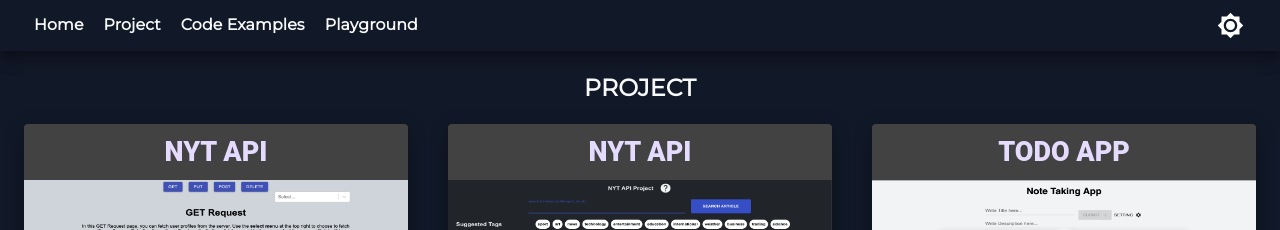
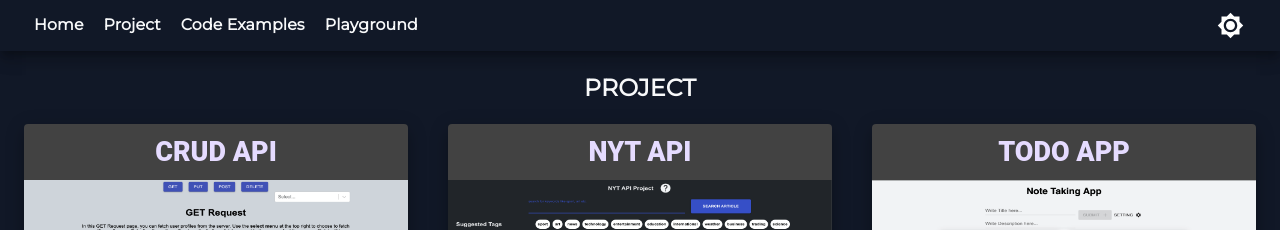
Before and after one commit to YutaMoriJP/Portfolio, a React (Create React App) app: page /project in a window 1280 px wide. Shown: the top 230 px of the page. Built offline with nearby package versions, Linux system fonts and the light colour scheme.

Commit message:
updated api project name from nyt-api to crud-api

```diff
--- a/src/data/project.js
+++ b/src/data/project.js
@@ -8,7 +8,7 @@ import { v4 as uuidv4 } from "uuid";
 
 const projects = [
   {
-    name: "NYT API",
+    name: "CRUD API",
     img: crudapi,
     id: uuidv4(),
     url: "https://dazzling-wright-f8bd93.netlify.app/",
```
